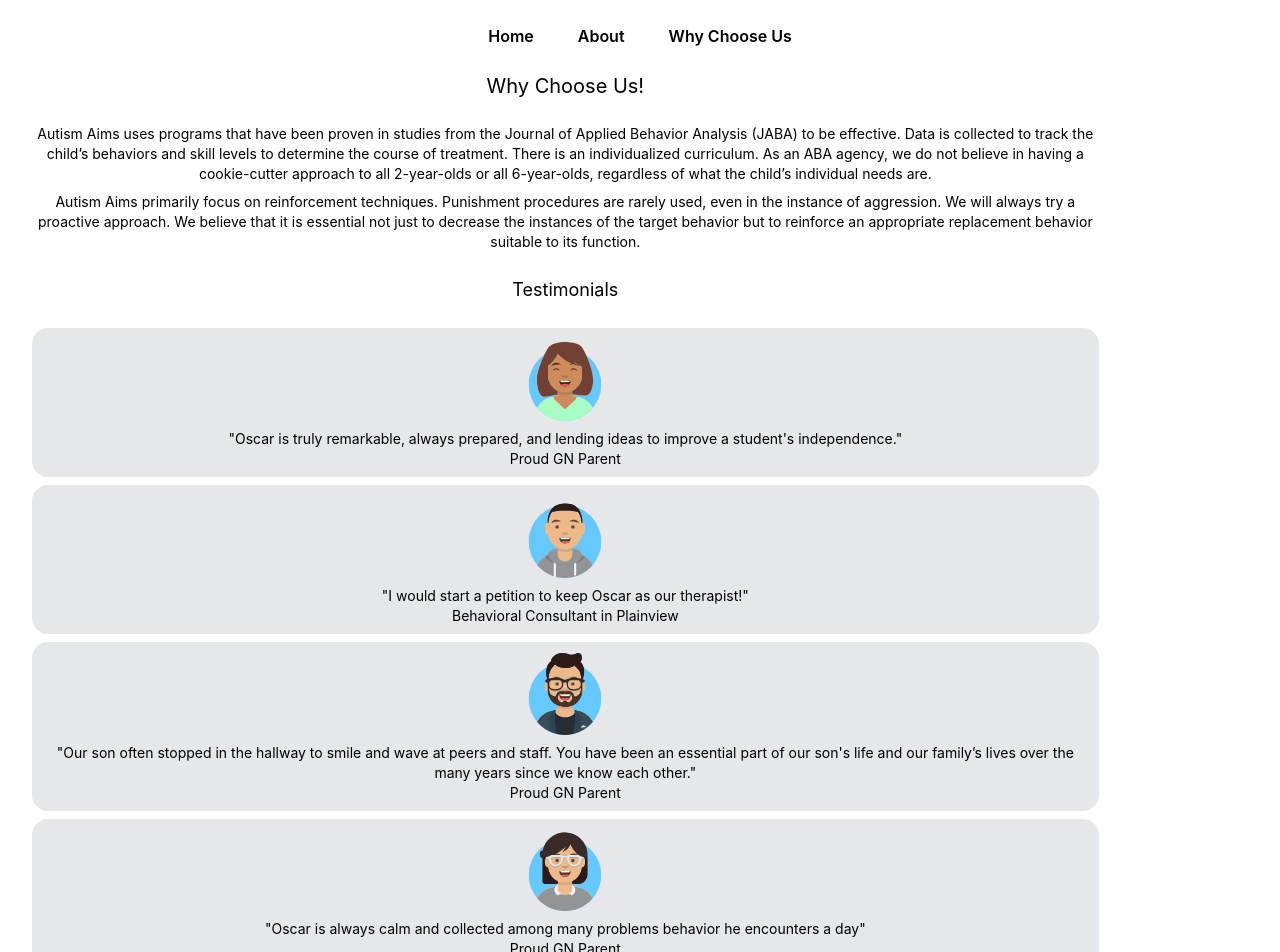
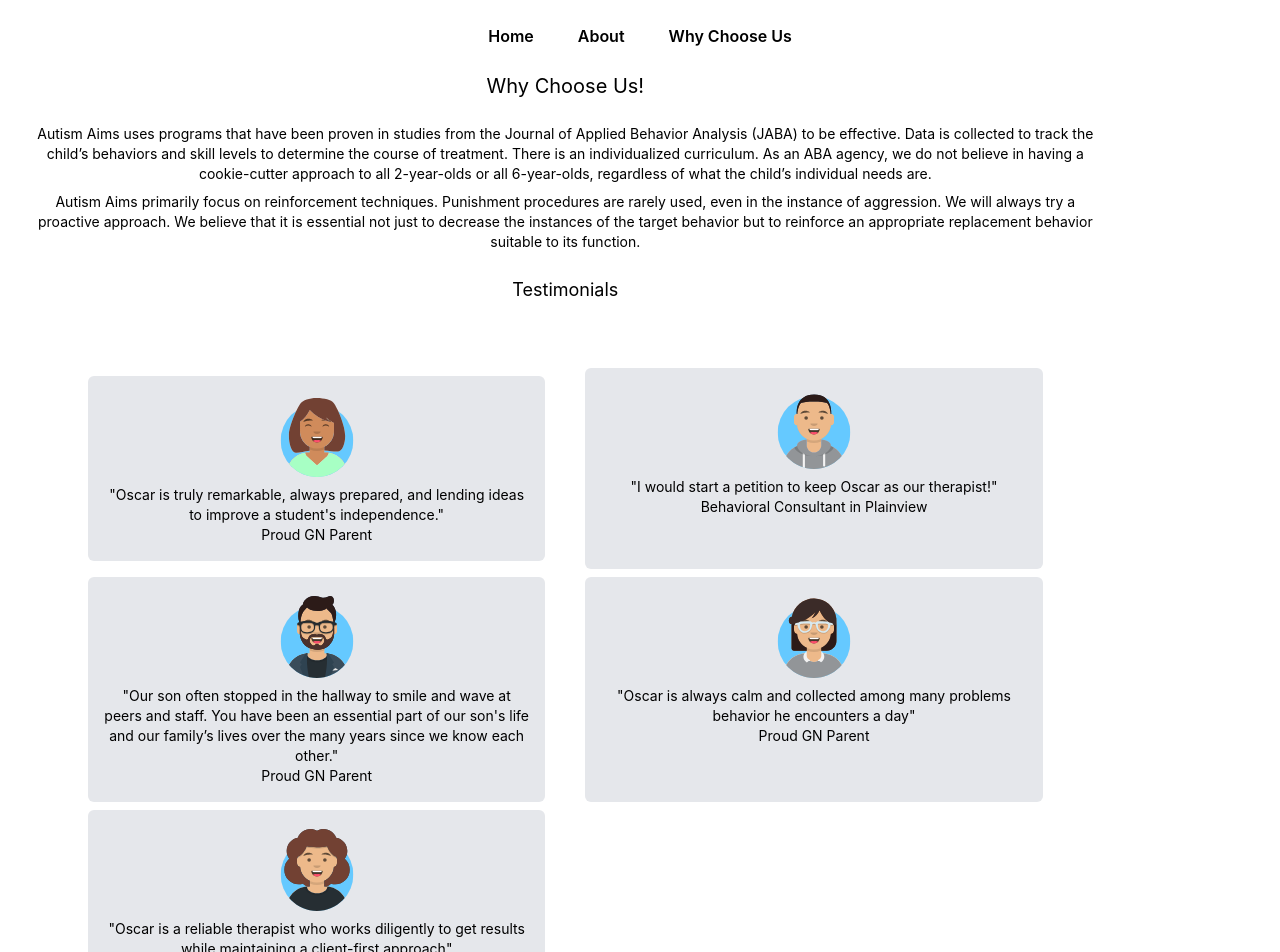
Before and after one commit to autism-aims/autism-aims, a Next.js app in the folder autism-aims/: page /why_choose_us in a window 1280 px wide. Shown: the top 952 px of the page. Built offline with nearby package versions, Linux system fonts and the light colour scheme.

Commit message:
added format for different media sizes

```diff
--- a/autism-aims/pages/why_choose_us.js
+++ b/autism-aims/pages/why_choose_us.js
@@ -32,8 +32,8 @@
 				</div>
 				<div>
 					<h2 className="text-lg">Testimonials</h2>
-					<div className="my-6 text-sm">
-						<div className="my-2 p-2 bg-gray-200 rounded-2xl flex flex-col items-center">
+					<div className="my-6 text-sm lg:grid lg:grid-cols-2 lg:p-10 md:grid md:grid-cols-2 md:gap-2 md:space-y-0">
+						<div className="my-2 p-4 bg-gray-200 rounded-md flex flex-col items-center lg:mx-4">
 							<img className="w-20 mb-2" src="/images/avataaars.svg" />
 							<p>
 								&quot;Oscar is truly remarkable, always prepared, and lending
@@ -41,7 +41,7 @@
 							</p>
 							<p>Proud GN Parent</p>
 						</div>
-						<div className="my-2 p-2 bg-gray-200 rounded-2xl flex flex-col items-center">
+						<div className="my-2 p-4 bg-gray-200 rounded-md flex flex-col items-center lg:mx-4">
 							<img className="w-20 mb-2" src="/images/avataaars (1).svg" />
 							<p>
 								&quot;I would start a petition to keep Oscar as our
@@ -49,7 +49,7 @@
 							</p>
 							<p>Behavioral Consultant in Plainview</p>
 						</div>
-						<div className="my-2 p-2 bg-gray-200 rounded-2xl flex flex-col items-center">
+						<div className="my-2 p-4 bg-gray-200 rounded-md flex flex-col items-center lg:mx-4">
 							<img className="w-20 mb-2" src="/images/avataaars (2).svg" />
 							<p>
 								&quot;Our son often stopped in the hallway to smile and wave at
@@ -59,7 +59,7 @@
 							</p>
 							<p>Proud GN Parent</p>
 						</div>
-						<div className="my-2 p-2 bg-gray-200 rounded-2xl flex flex-col items-center">
+						<div className="my-2 p-4 bg-gray-200 rounded-md flex flex-col items-center lg:mx-4">
 							<img className="w-20 mb-2" src="/images/avataaars (3).svg" />
 							<p>
 								&quot;Oscar is always calm and collected among many problems
@@ -67,7 +67,7 @@
 							</p>
 							<p>Proud GN Parent</p>
 						</div>
-						<div className="my-2 p-2 bg-gray-200 rounded-2xl flex flex-col items-center">
+						<div className="my-2 p-4 bg-gray-200 rounded-md flex flex-col items-center lg:mx-4">
 							<img className="w-20 mb-2" src="/images/avataaars (4).svg" />
 							<p>
 								&quot;Oscar is a reliable therapist who works diligently to get
```
